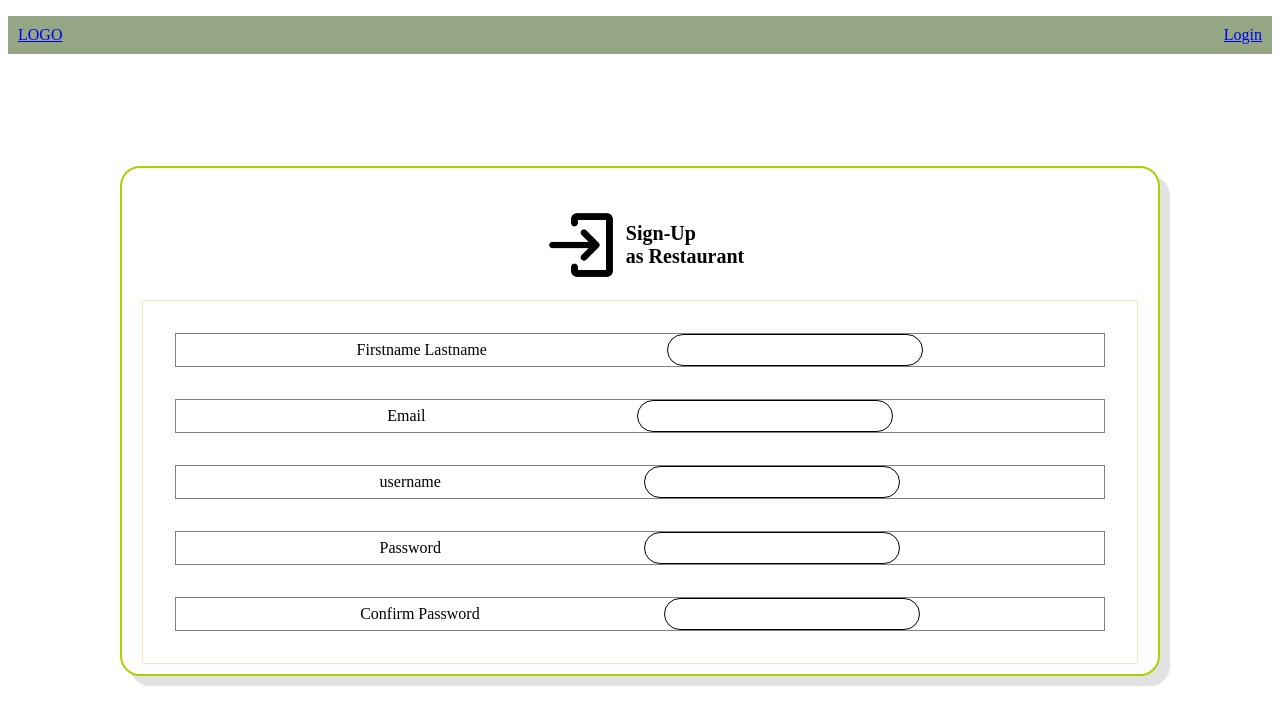
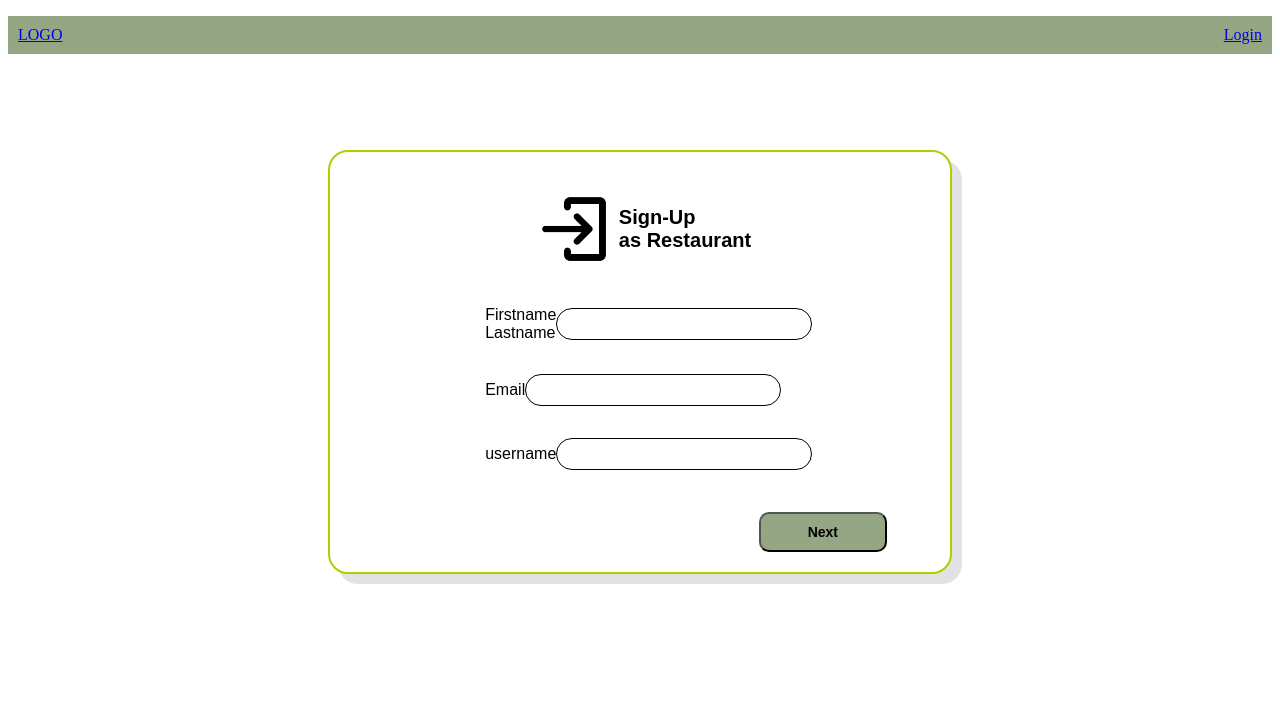
Before and after one commit to ShibaTenshi/Frontend-station, a Nuxt app: page / in a window 1280 px wide. Shown: the top 724 px of the page. Built offline with nearby package versions, Linux system fonts and the light colour scheme.

Commit message:
Update Signup page

```diff
--- a/assets/styles/signup.css
+++ b/assets/styles/signup.css
@@ -3,10 +3,13 @@
     padding: 0;
     box-sizing: border-box;
     background-color: white;
+    font-family: sans-serif;
 }
 
 .signUpBox{
-    margin: 7rem;
+    margin: 6rem;
+    margin-left: 20rem;
+    margin-right: 20rem;
     border: 2px solid rgb(177, 206, 1);
     border-radius: 20px;
     box-shadow: 10px 10px rgb(226, 226, 226);
@@ -34,18 +37,20 @@
     margin: 10px;
 }
 .form ul {
-    border: 1px solid bisque;
     margin: 10px;
 }
 .form ul li{
-    border: 1px solid gray;
     margin: 2rem;
-    justify-content:space-evenly;
+    justify-content:space-between;
     list-style: none;
     display:flex;
     align-items: center;
 }
 .form ul li p{
+    margin-left: 20%;
+}
+.form ul li input{
+    margin-right: 25%;
 }
 
 input{
@@ -63,3 +68,28 @@ input:hover{
     transition: 0.35s;
     border-color: rgb(151, 151, 151);
 }
+
+.form .enter{
+    display: flex;
+    justify-content:right;
+    margin-right: 2.7rem;
+}
+
+.form .enter button p{
+    font-weight: bold;
+    font-size: 14px;
+    background-color: transparent;
+}
+.form .enter button{
+    margin: 10px;
+    background-color: rgb(148, 166, 132);
+    font-size: 14px;
+    padding: 10px;
+    width: 8rem;
+    border-radius: 10px;
+    transition: 0.35s;
+}
+.form .enter button:hover{
+    transition: 0.35s;
+    background-color: rgb(121, 142, 102);
+}
--- /dev/null
+++ b/composables/useSignUpForm.ts
@@ -0,0 +1,3 @@
+export const useSignUpForm = (name:string, email:string, username:string) => {
+    console.log(name, email, username)
+}
--- a/pages/index.vue
+++ b/pages/index.vue
@@ -11,33 +11,95 @@
             <ul>
                 <li>
                     <p>Firstname Lastname</p>
-                    <input type="text">
+                    <input type="text" name="nameField" id="nameField">
                 </li>
                 <li>
                     <p>Email</p>
-                    <input type="text">
+                    <input type="text" name="emailField" id="emailField">
                 </li>
                 <li>
                     <p>username</p>
-                    <input type="text">
-                </li>
-                <li>
-                    <p>Password</p>
-                    <input type="text">
-                </li>
-                <li>
-                    <p>Confirm Password</p>
-                    <input type="text">
+                    <input type="text" name="usernameField" id="usernameField">
                 </li>
             </ul>
-
+            <div class="enter">
+                <button v-on:click="signupForm()"><p>Next</p></button>
+            </div>
         </div>
     </div>
 </template>
 
 <script>
+    export default{
+        data() {
+            return{
+                name: null,
+                email: null,
+                username: null
+            }
+        },
+        methods:{
+            getFirstNameField(){
+                const name = document.querySelector("input[name=nameField]").value
+                return name
+            },
+            getEmailField(){
+                const email = document.querySelector("input[name=emailField]").value
+                return email
+            },
+            getUsernameField(){
+                const username = document.querySelector("input[name=usernameField]").value
+                return username
+            },
 
+
+            queryForm(){
+                this.name = this.getFirstNameField()
+                this.email = this.getEmailField()
+                this.username = this.getUsernameField()
+            },
+            clearForm(){
+                const name = document.getElementById("nameField");
+                name.value = ""
+                this.name = null
+
+                const email = document.getElementById("emailField");
+                email.value = ""
+                this.email = null
+
+                const username = document.getElementById("usernameField");
+                username.value = ""
+                this.username = null
+            },
+
+
+            validate(){
+                //test
+            },
+
+            async signupForm(){
+                try {
+                    this.queryForm()
+                    this.validate()
+                    const signupForm = () => {useSignUpForm(this.name, this.email, this.username)} //Api
+                    try {
+                        signupForm()
+                    } catch (e) {
+                        console.log(e)
+                    }
+
+                } catch (e) {
+                    console.log(e)
+                }
+                finally{
+                    this.clearForm()
+                }
+            }
+        }
+    }
 </script>
+
+
 
 <style scoped src="@/assets/styles/signup.css">
 </style>
```
Also changed, not shown: utils/userAPI.ts (added).
